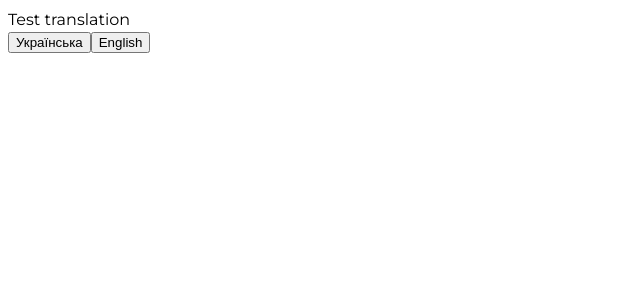
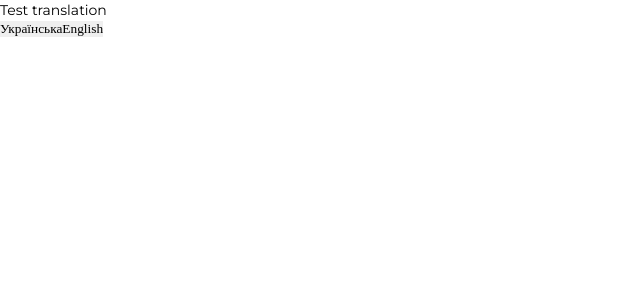
Before and after one commit to Katarhu/turbo-trello, a React (Vite) app in the folder frontend/: page /login in a window 1280 px wide. Shown: the top 300 px of the page, without its empty margins (0-640 px from the left). Built offline with nearby package versions, Linux system fonts and the light colour scheme.

Commit message:
[Frontend] Add null styles in App.css

```diff
--- a/frontend/src/App.css
+++ b/frontend/src/App.css
@@ -27,3 +27,42 @@
     src: local(''),
     url("./assets/fonts/Montserrat-Light.ttf") format("truetype");
 }
+
+/* nullstyle */
+
+*{
+	padding: 0;
+	margin: 0;
+	border: 0;
+}
+*,*:before,*:after{
+	-moz-box-sizing: border-box;
+	-webkit-box-sizing: border-box;
+	box-sizing: border-box;
+}
+:focus,:active{outline: none;}
+a:focus,a:active{outline: none;}
+
+nav,footer,header,aside{display: block;}
+
+html,body{
+	height: 100%;
+	width: 100%;
+	font-size: 100%;
+	line-height: 1;
+	font-size: 14px;
+	-ms-text-size-adjust: 100%;
+	-moz-text-size-adjust: 100%;
+	-webkit-text-size-adjust: 100%;
+}
+input,button,textarea,select{font-family:inherit;}
+
+input::-ms-clear{display: none;}
+button{cursor: pointer;}
+button::-moz-focus-inner {padding:0;border:0;}
+a, a:visited{text-decoration: none;}
+a:hover{text-decoration: none;}
+ul li{list-style: none;}
+img{vertical-align: top;}
+
+h1,h2,h3,h4,h5,h6{font-size:inherit;font-weight: 400;}
```
Also changed, not shown: frontend/.eslintrc.json.
